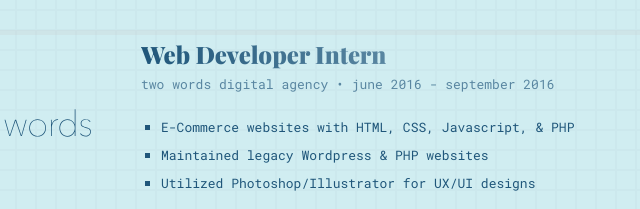
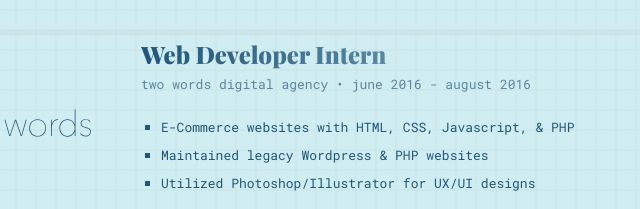
Before and after one commit to Uben/Uben.github.io, a Gatsby site: page /experience in a window 1280 px wide. Shown: the part 740-949 px from the top of the page, 134-774 px from the left. Built offline with nearby package versions, Linux system fonts and the light colour scheme; Gatsby itself is replaced by a stand-in of ours.

Commit message:
updated experience typo on 'web developer intern' from sept to aug

```diff
--- a/src/pages/experience.js
+++ b/src/pages/experience.js
@@ -57,7 +57,7 @@ class Experience extends React.PureComponent {
 
 						<div class="info">
 							<h5 class="title"> Web Developer Intern </h5>
-							<p class="subtitle"> two words digital agency <span> &bull; </span> june 2016 - september 2016 </p>
+							<p class="subtitle"> two words digital agency <span> &bull; </span> june 2016 - august 2016 </p>
 							<ul class="desc">
 								<li> E-Commerce websites with HTML, CSS, Javascript, & PHP </li>
 								<li> Maintained legacy Wordpress & PHP websites </li>
```
